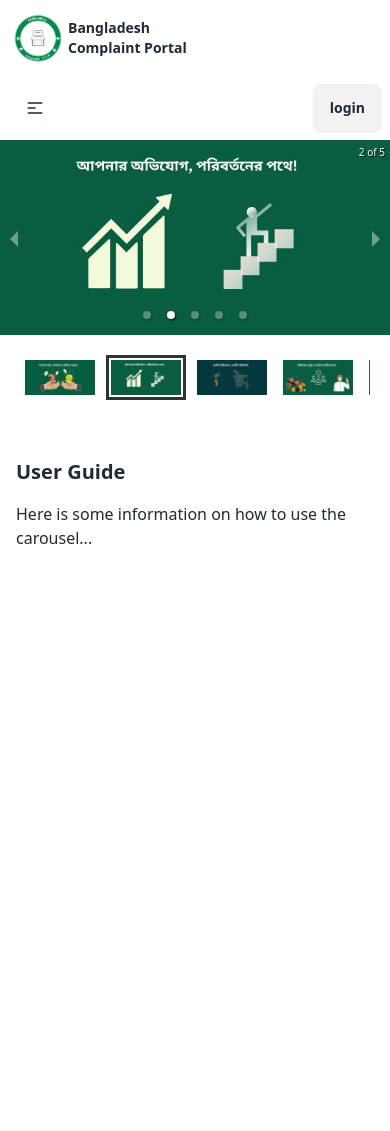
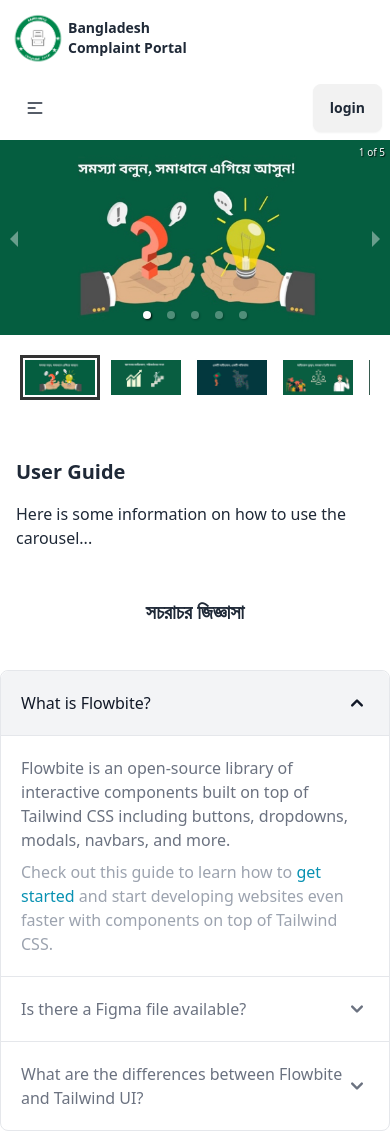
Before and after one commit to Sawom/Bangladesh_Complaint_Portal, a React (Vite) app: page / in a window 390 px wide. Before the commit the page ends 844 px from the top, so only its background shows below. Built offline with nearby package versions, Linux system fonts and the light colour scheme.

Commit message:
faq section

```diff
--- /dev/null
+++ b/src/Pages/Homepage/HomeComponent/Faqs.jsx
@@ -0,0 +1,109 @@
+import { Accordion } from "flowbite-react";
+import React from "react";
+
+const Faqs = () => {
+  return (
+    <div className="container mx-auto mt-8">
+      <h1 className="text-center font-bold lg:text-2xl md:text-2xl text-xl mb-7 ">সচরাচর জিজ্ঞাসা</h1>
+      <div className="grid grid-cols-1 lg:grid-cols-12 md:grid-cols-12 gap-4" >
+        {/* 1st column */}
+        <div className="lg:col-span-5 md:col-span-5 col-span-12">
+
+        </div>
+
+        {/* 2nd column */}
+        <div className="lg:col-span-7 md:col-span-7 col-span-12">
+          <Accordion>
+            <Accordion.Panel>
+              <Accordion.Title>What is Flowbite?</Accordion.Title>
+              <Accordion.Content>
+                <p className="mb-2 text-gray-500 dark:text-gray-400">
+                  Flowbite is an open-source library of interactive components
+                  built on top of Tailwind CSS including buttons, dropdowns,
+                  modals, navbars, and more.
+                </p>
+                <p className="text-gray-400 dark:text-gray-400">
+                  Check out this guide to learn how to&nbsp;
+                  <a
+                    href="https://flowbite.com/docs/getting-started/introduction/"
+                    className="text-cyan-600 hover:underline dark:text-cyan-500"
+                  >
+                    get started&nbsp;
+                  </a>
+                  and start developing websites even faster with components on
+                  top of Tailwind CSS.
+                </p>
+              </Accordion.Content>
+            </Accordion.Panel>
+            <Accordion.Panel>
+              <Accordion.Title>
+                Is there a Figma file available?
+              </Accordion.Title>
+              <Accordion.Content>
+                <p className="mb-2 text-gray-500 dark:text-gray-400">
+                  Flowbite is first conceptualized and designed using the Figma
+                  software so everything you see in the library has a design
+                  equivalent in our Figma file.
+                </p>
+                <p className="text-gray-500 dark:text-gray-400">
+                  Check out the
+                  <a
+                    href="https://flowbite.com/figma/"
+                    className="text-cyan-600 hover:underline dark:text-cyan-500"
+                  >
+                    Figma design system
+                  </a>
+                  based on the utility classes from Tailwind CSS and components
+                  from Flowbite.
+                </p>
+              </Accordion.Content>
+            </Accordion.Panel>
+            <Accordion.Panel>
+              <Accordion.Title>
+                What are the differences between Flowbite and Tailwind UI?
+              </Accordion.Title>
+              <Accordion.Content>
+                <p className="mb-2 text-gray-500 dark:text-gray-400">
+                  The main difference is that the core components from Flowbite
+                  are open source under the MIT license, whereas Tailwind UI is
+                  a paid product. Another difference is that Flowbite relies on
+                  smaller and standalone components, whereas Tailwind UI offers
+                  sections of pages.
+                </p>
+                <p className="mb-2 text-gray-500 dark:text-gray-400">
+                  However, we actually recommend using both Flowbite, Flowbite
+                  Pro, and even Tailwind UI as there is no technical reason
+                  stopping you from using the best of two worlds.
+                </p>
+                <p className="mb-2 text-gray-500 dark:text-gray-400">
+                  Learn more about these technologies:
+                </p>
+                <ul className="list-disc pl-5 text-gray-500 dark:text-gray-400">
+                  <li>
+                    <a
+                      href="https://flowbite.com/pro/"
+                      className="text-cyan-600 hover:underline dark:text-cyan-500"
+                    >
+                      Flowbite Pro
+                    </a>
+                  </li>
+                  <li>
+                    <a
+                      href="https://tailwindui.com/"
+                      rel="nofollow"
+                      className="text-cyan-600 hover:underline dark:text-cyan-500"
+                    >
+                      Tailwind UI
+                    </a>
+                  </li>
+                </ul>
+              </Accordion.Content>
+            </Accordion.Panel>
+          </Accordion>
+        </div>
+      </div>
+    </div>
+  );
+};
+
+export default Faqs;
--- a/src/Pages/Homepage/HomeComponent/Slides.jsx
+++ b/src/Pages/Homepage/HomeComponent/Slides.jsx
@@ -1,7 +1,7 @@
 import React from "react";
 import { Carousel } from "react-responsive-carousel";
 import "react-responsive-carousel/lib/styles/carousel.min.css";
-import img1 from "../../../assets/banner/banner1.jpg";
+import pic1 from "../../../assets/banner/banner1.jpg";
 import img2 from "../../../assets/banner/banner2.jpg";
 import img3 from "../../../assets/banner/banner3.jpg";
 import img4 from "../../../assets/banner/banner4.jpg";
@@ -11,13 +11,13 @@
   return (
     <div className="container mx-auto">
 
-      <div className="grid grid-cols-1 lg:grid-cols-12 md:grid-cols-12 gap-4">
+      <div className="grid grid-cols-1 lg:grid-cols-12 md:grid-cols-12 gap-4" >
         {/* 1st column */}
-        {/* Carousel (Full width on small screens, 8 columns on large screens) */}
+        {/* Carousel (Full width on small screens, 7 columns on large screens) */}
         <div className="lg:col-span-7 md:col-span-7 col-span-12">
           <Carousel infiniteLoop autoPlay={true} loop={true}>
             <div>
-              <img src={img1} />
+              <img src={pic1} />
             </div>
             <div>
               <img src={img2} />
--- a/src/Pages/Homepage/Homepage.jsx
+++ b/src/Pages/Homepage/Homepage.jsx
@@ -1,10 +1,12 @@
 import React from 'react';
 import Slides from './HomeComponent/Slides';
+import Faqs from './HomeComponent/Faqs';
 
 const Homepage = () => {
     return (
         <div>
            <Slides></Slides>
+           <Faqs></Faqs>
         </div>
     );
 };
--- a/src/Pages/Shared/Header/Header.jsx
+++ b/src/Pages/Shared/Header/Header.jsx
@@ -60,7 +60,7 @@
 
           {/* nav center */}
           <div className="navbar-center hidden lg:flex md:flex">
-            {/* menues */}
+            {/* menus */}
             <ul className="menu menu-horizontal px-5 font-bold">
               <li>
                 <Link to="/">Home</Link>
```
Also changed, not shown: src/assets/others/faqs.png (added).
